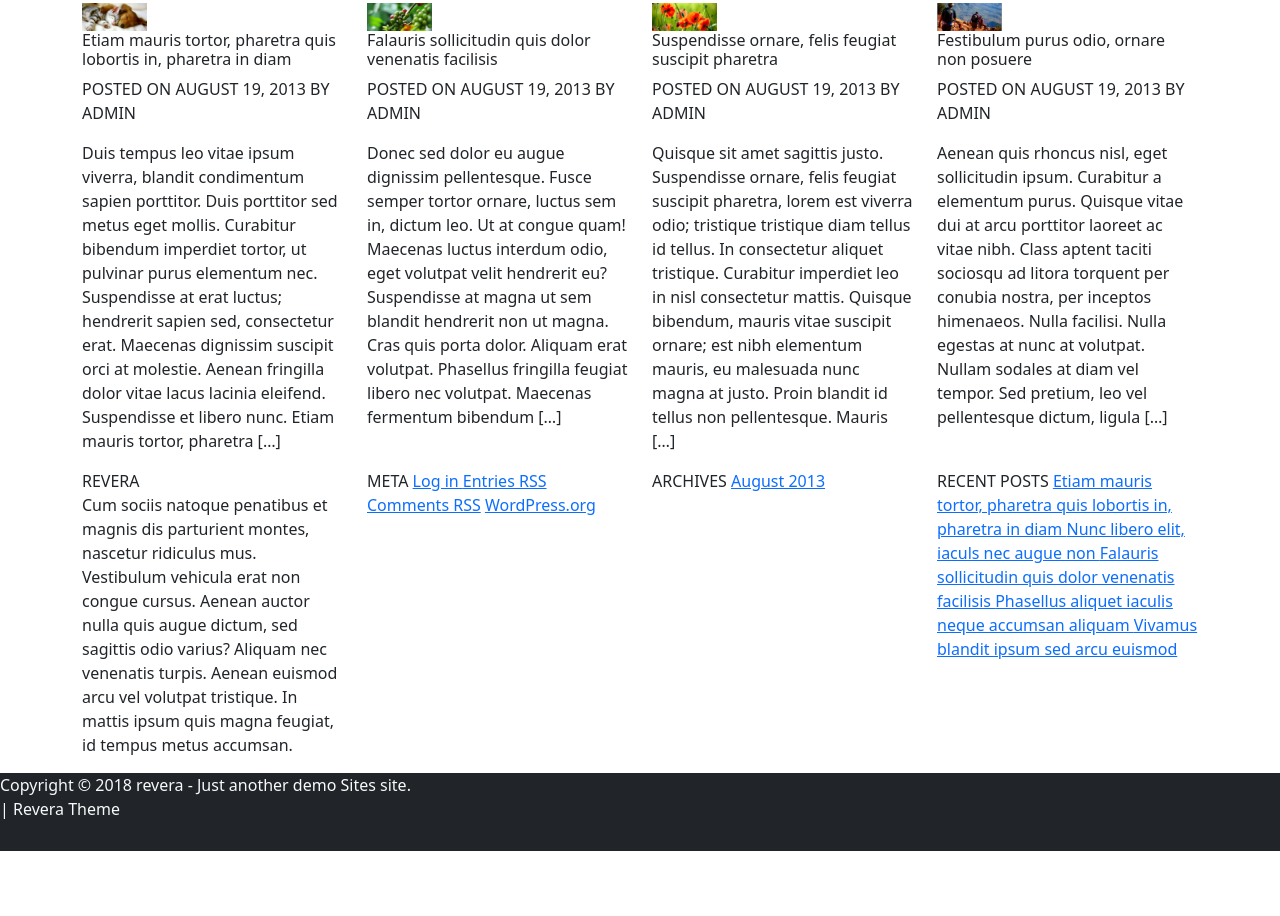
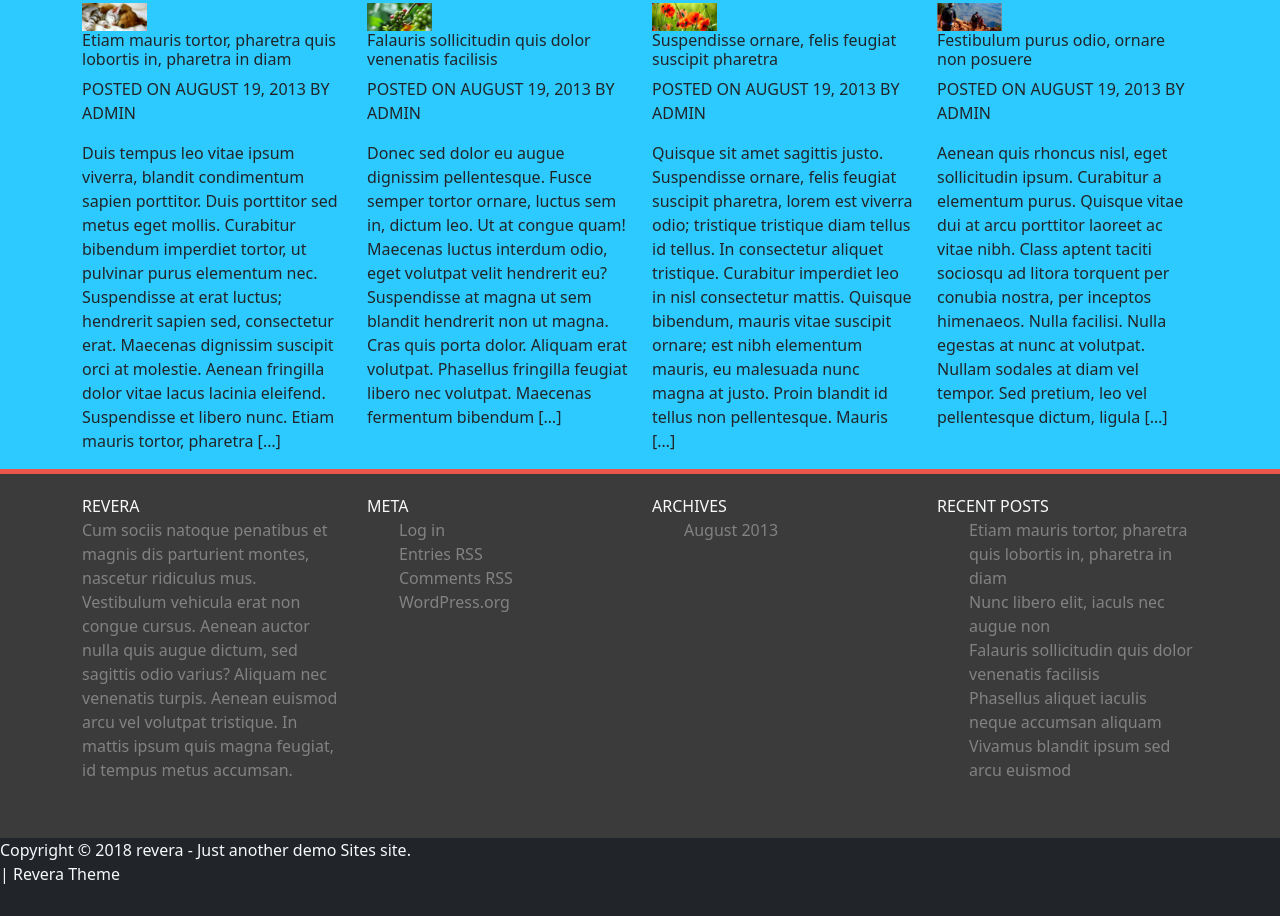
Before and after one commit to ferbecere/repository-boostrap, a plain HTML site: page index.html in a window 1280 px wide. Shown: the part 1612-2528 px from the top of the page. Before the commit the page ends 2463 px from the top, so only its background shows below. Drawn offline with nearby package versions, Linux system fonts and the light colour scheme.

Commit message:
trabajado el footer - solucionado el css

```diff
--- a/index.html
+++ b/index.html
@@ -5,7 +5,6 @@
   <meta http-equiv="X-UA-Compatible" content="IE=edge" />
   <meta name="viewport" content="width=device-width, initial-scale=1.0" />
   <title>Document</title>
-  <link rel="stylesheet" href="./style.css">
   <link
   href="https://cdn.jsdelivr.net/npm/bootstrap@5.2.2/dist/css/bootstrap.min.css"
   rel="stylesheet"
@@ -17,9 +16,6 @@
   integrity="sha384-OERcA2EqjJCMA+/3y+gxIOqMEjwtxJY7qPCqsdltbNJuaOe923+mo//f6V8Qbsw3"
   crossorigin="anonymous"
   ></script>
-</head>
-<body>
-  <header>
   <link
   rel="stylesheet"
   href="https://cdnjs.cloudflare.com/ajax/libs/bootstrap-icons/1.9.1/font/bootstrap-icons.min.css"
@@ -27,6 +23,10 @@
   crossorigin="anonymous"
   referrerpolicy="no-referrer"
   />
+  <link rel="stylesheet" href="./style.css">
+</head>
+<body>
+  <header>
     <nav class="navbar navbar-expand-lg bg-light">
       <div class="container-fluid">
         <a class="navbar-brand" href="#">REVERA</a>
@@ -82,7 +82,7 @@
   </div>
 </nav>
 </header>
-<container>
+<section>
   <!--carousel + falta el crossfade, buttons y adaptar a rojo las flechas-->
   <div
   id="carouselExampleCaptions"
@@ -210,8 +210,8 @@ data-bs-slide="next"
 <span class="visually-hidden">Next</span>
 </button>
 </div>
-</container>
-<container>
+</section>
+<section>
   <!--bloque rojo con iconos-->
   <div class="container-lg bg-danger row p-3">
     <!--icono copa-->
@@ -223,6 +223,7 @@ data-bs-slide="next"
         Aenean auctor nulla quis augue dictum, sed sagittis odio varius
       </p>
     </div>
+    <!--icono estrella-->
     <div class="col-4">
       <h5>Web development</h5>
       <p>
@@ -232,8 +233,6 @@ data-bs-slide="next"
         luctus.
       </p>
     </div>
-    <!--icono estrella-->
-
     <!--icono corazón-->
     <div class="col-4">
       <h5>User interface</h5>
@@ -243,9 +242,9 @@ data-bs-slide="next"
         et sodales. Praesent non enim et magna congue gravida.
       </p>
     </div>
-  </div></container
+  </div></section
   >
-  <container>
+  <section>
     <!--bloque blanco con info y fotos-->
     <h3>LATEST PROJECTS</h3>
     <h4>FEW OF THE LATEST PORTFOLIO ITEMS</h4>
@@ -299,7 +298,7 @@ data-bs-slide="next"
         </div>
         <div class="col">
           <article>
-          <img src="./img/slider-2.jpg" class="col-3"alt="" />
+            <img src="./img/slider-2.jpg" class="col-3" alt="" />
             <h6>Falauris sollicitudin quis dolor venenatis facilisis</h6>
             <p>POSTED ON AUGUST 19, 2013 BY ADMIN</p>
             <p>
@@ -344,16 +343,16 @@ data-bs-slide="next"
         </div>
       </div>
     </div>
-    </container>
+  </section>
 
-  <container class="bg-dark bg-opacity-75">
+  <section class="preFooter">
     <!--bloque negro conquien somos, meta, archives y recent posts-->
 
-       <div class="container-lg ">
+    <div class="container-lg text-light">
       <div class="row">
         <div class="col">
           <div>REVERA</div>
-        <p>
+          <p class="footertext">
             Cum sociis natoque penatibus et magnis dis parturient montes, nascetur
             ridiculus mus. Vestibulum vehicula erat non congue cursus. Aenean auctor
             nulla quis augue dictum, sed sagittis odio varius? Aliquam nec venenatis
@@ -364,36 +363,41 @@ data-bs-slide="next"
         <div class="col">
           <div>
             META
-          <a href="#">Log in </a>
-          <a href="#">Entries RSS</a>
-          <a href="#">Comments RSS</a>
-          <a href="#">WordPress.org</a>
+            <ul class="footerLists">
+              <li><a href="#">Log in </a></li>
+              <li><a href="#">Entries RSS</a></li>
+              <li><a href="#">Comments RSS</a></li>
+              <li><a href="#">WordPress.org</a></li>
+          </ul>
           </div>
         </div>
         <div class="col">
           <div>
             ARCHIVES
-          <a href="#">August 2013</a>
+            <ul class="footerLists">
+           <li><a href="#">August 2013</a></li>
+          </ul>
           </div>
         </div>
         <div class="col">
           <div>
             RECENT POSTS
-          <a href="#"
-          >Etiam mauris tortor, pharetra quis lobortis in, pharetra in diam
-        </a>
-        <a href="#">Nunc libero elit, iaculs nec augue non </a>
-        <a href="#">Falauris sollicitudin quis dolor venenatis facilisis </a>
-        <a href="#">Phasellus aliquet iaculis neque accumsan aliquam </a>
-        <a href="#">Vivamus blandit ipsum sed arcu euismod </a>
+            <ul class="footerLists">
+              <li><a href="#">Etiam mauris tortor, pharetra quis lobortis in, pharetra in diam</a></li>
+              <li><a href="#">Nunc libero elit, iaculs nec augue non </a></li>
+              <li><a href="#">Falauris sollicitudin quis dolor venenatis facilisis </a></li>
+              <li><a href="#">Phasellus aliquet iaculis neque accumsan aliquam </a></li>
+              <li><a href="#">Vivamus blandit ipsum sed arcu euismod </a></li>
+
+            </ul>
         </div>
       </div>
-    </div class="col">
    </div>
-</container>
+   </div>
+</section>
 <footer class="bg-dark">
   <p class="text-light bg-dark">
-    Copyright © 2018 revera - Just another demo Sites site. <br />
+    Copyright © 2018 revera - Just another demo Sites site. <br>
     | Revera Theme
   </p>
 </footer>
--- a/style.css
+++ b/style.css
@@ -9,8 +9,33 @@ header .nav{
     padding: 20px 0px 40px 0px;
     background: #3b3b3b;
     border-top: 5px solid #ed564b;
+
 }
+.preFooter a{
+    text-decoration: none;
+}
+.footerLists{
+    list-style: none;
+    color:#828282
+
+}
+.footerLists a{
+    color:#828282;
+
+}
+.footerLists a:hover{
+    color:#fff;
+}
+.footertext{
+    color:#828282;
+}
+
 
 footer{
     height: 78px;
 }
+
+
+body{
+    background-color: rgb(44, 202, 255);
+}
```
Lines whose indentation alone changed are shown as unchanged.
